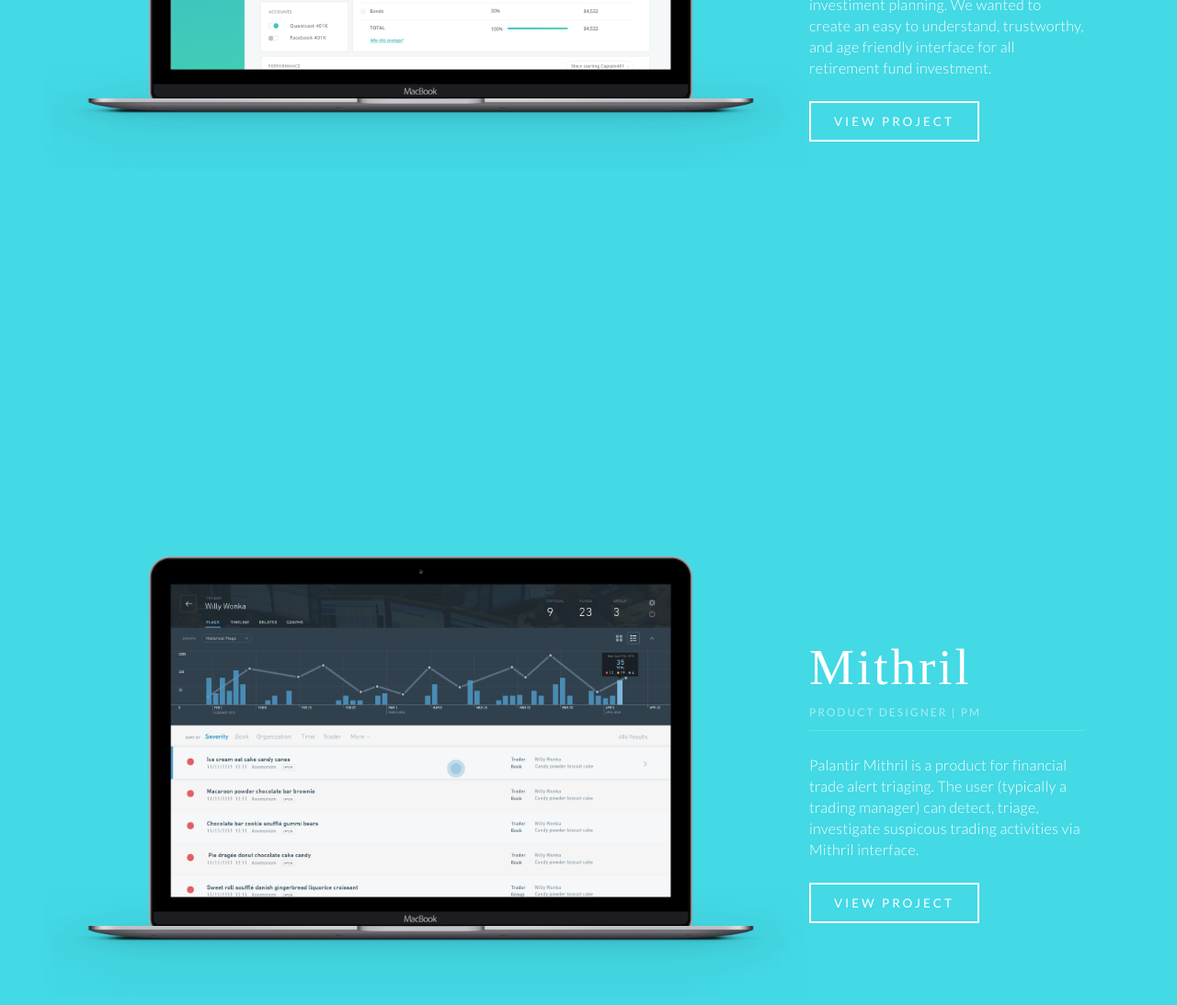
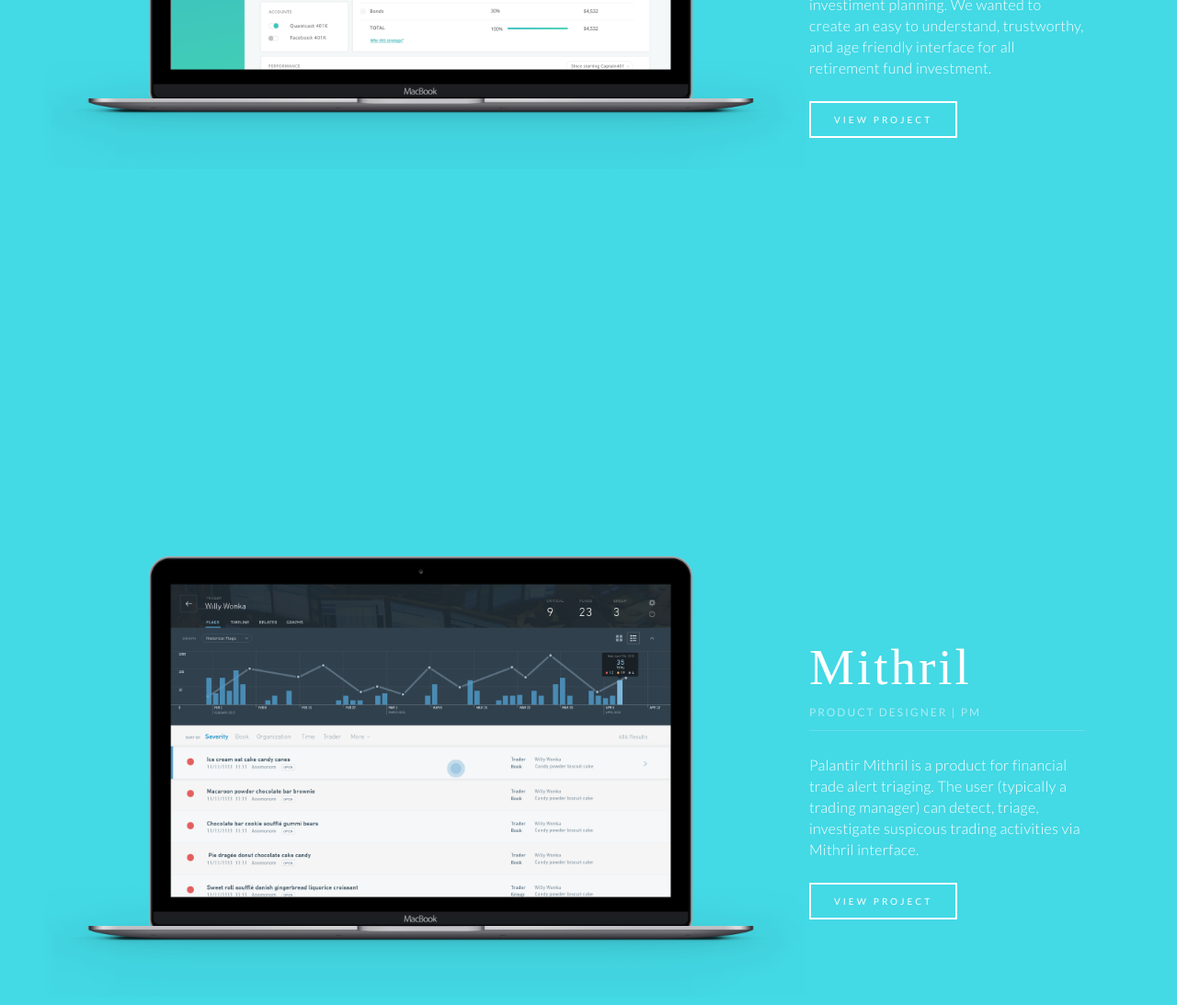
Before and after one commit to nicolekjiang/nicolekjiang.github.io, a Jekyll site: the page built from index.html, in a window 1280 px wide. Shown: the part 1428-2521 px from the top of the page at 92% size. Built offline with Jekyll 4.4.1, drawn with Linux system fonts in a browser that asks for light colours; nearby versions of some CDN libraries; some web fonts are replaced.

Commit message:
max-width adjustment and photo quality reduction

```diff
--- a/_sass/_layout.scss
+++ b/_sass/_layout.scss
@@ -403,6 +403,8 @@
     position: relative;
     transition: 1s ease-in-out;
     background-attachment: fixed;
+    max-width: 1400px;
+    margin: auto;
     .portfolio-caption{
       color: white;
       position: absolute;
@@ -448,6 +450,7 @@
       letter-spacing: 3px;
       padding: 12px 25px;
       margin: 20px auto;
+      font-size: 10px;
       border-radius: 1px;
       font-family: 'lato',sans-serif;
       -webkit-transition: all 0.25s ease 0s;
@@ -506,6 +509,7 @@
         color: white;
         background: #2C2C2F;
         border: 1px solid #2C2C2F;
+        font-size: 10px;
         &:hover{
             cursor: pointer;
             background-color: #2C2C2F+#111111;
```
Also changed, not shown: 2 other files.
